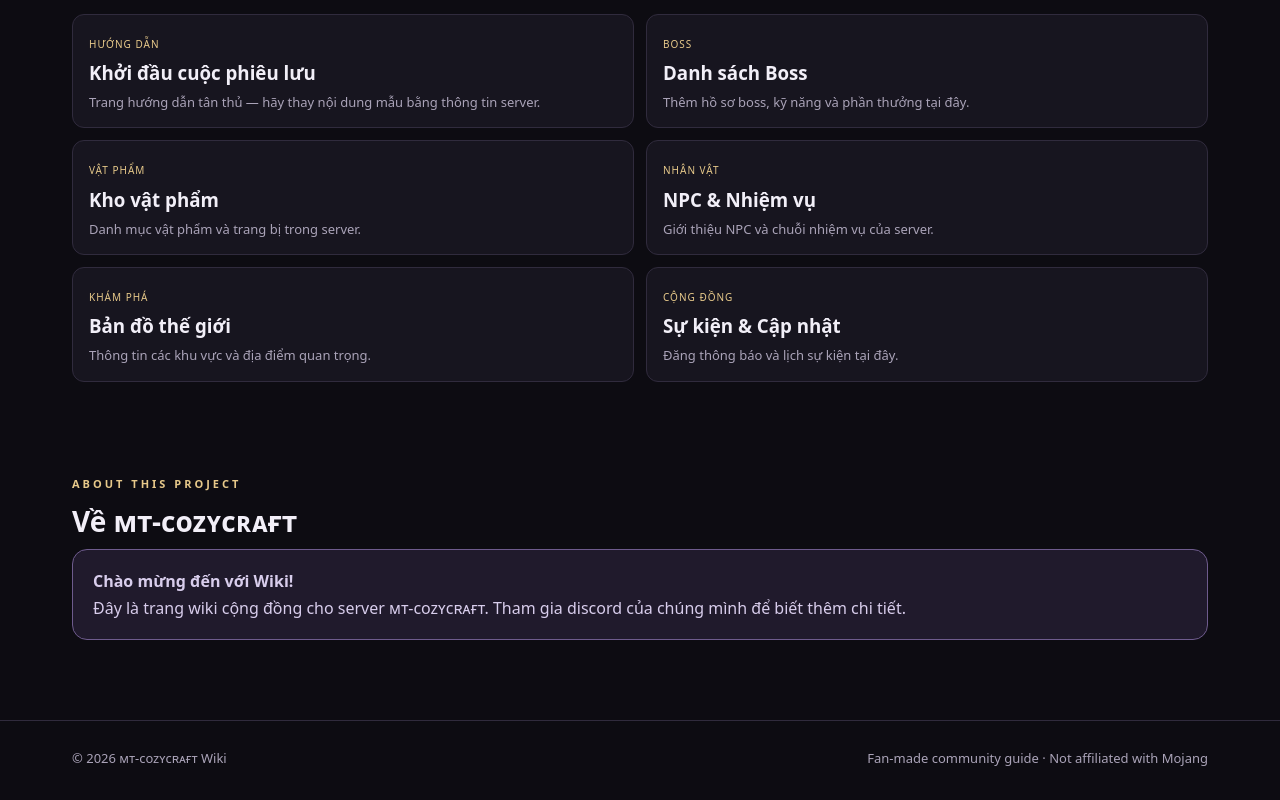
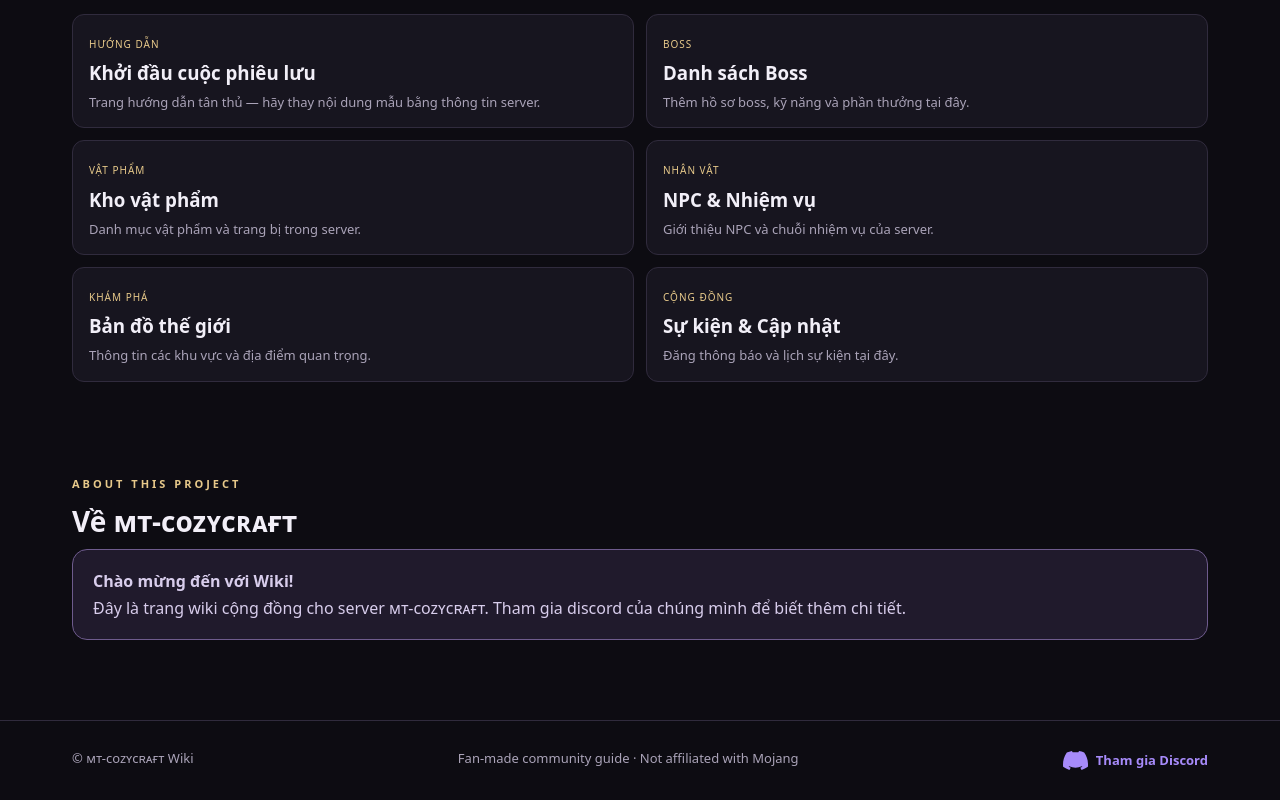
Before and after one commit to Ngkhoa01/mt-cozycraft, a plain HTML site: page index.html in a window 1280 px wide. Shown: the part 1429-2229 px from the top of the page. Drawn offline with Linux system fonts and the light colour scheme.

Commit message:
Update index.html

```diff
--- a/index.html
+++ b/index.html
@@ -54,6 +54,25 @@
     .hidden{display:none!important}
     @media(max-width:800px){.hero{grid-template-columns:1fr;padding-top:55px}.hero-card{max-width:480px;width:100%;margin:auto}.grid{grid-template-columns:repeat(2,1fr)}}
     @media(max-width:560px){.links{display:none;position:absolute;top:64px;left:0;right:0;padding:18px 22px;background:#111018;border-bottom:1px solid var(--line);flex-direction:column}.links.open{display:flex}.menu{display:block}.grid,.results{grid-template-columns:1fr}.section-head{align-items:start;flex-direction:column}.brand{font-size:13px}}
+  .discord-link {
+  display: inline-flex;
+  align-items: center;
+  gap: 8px;
+  color: #a78bfa;
+  font-weight: 700;
+  transition: .2s;
+}
+
+.discord-link:hover {
+  color: #7289da;
+  transform: translateY(-2px);
+}
+
+.discord-link svg {
+  width: 25px;
+  height: 25px;
+  fill: currentColor;
+}
   </style>
 </head>
 <body>
@@ -108,25 +127,23 @@
     <div class="notice"><strong>Chào mừng đến với Wiki!</strong><br>Đây là trang wiki cộng đồng cho server мт-cozʏcʀᴀғт. Tham gia discord của chúng mình để biết thêm chi tiết.</div>
   </section>
 </main>
-<footer><div class="wrap footer-inner"><span>© <span id="year"></span> мт-cozʏcʀᴀғт Wiki</span><span>Fan-made community guide · Not affiliated with Mojang</span></div></footer>
-<script>
-  const input = document.getElementById('searchInput');
-  const cards = [...document.querySelectorAll('.result')];
-  const noResults = document.getElementById('noResults');
-  input.addEventListener('input', () => {
-    const q = input.value.trim().toLocaleLowerCase('vi');
-    let visible = 0;
-    cards.forEach(card => {
-      const match = (card.innerText + ' ' + card.dataset.terms).toLocaleLowerCase('vi').includes(q);
-      card.classList.toggle('hidden', !match); if(match) visible++;
-    });
-    noResults.classList.toggle('hidden', visible > 0);
-  });
-  document.querySelectorAll('[data-search]').forEach(link => link.addEventListener('click', () => {
-    input.value = link.dataset.search; input.dispatchEvent(new Event('input'));
-  }));
-  document.getElementById('year').textContent = new Date().getFullYear();
-  document.getElementById('menuBtn').addEventListener('click', () => document.getElementById('navLinks').classList.toggle('open'));
+<footer>
+  <div class="wrap footer-inner">
+    <span>© <span id="year"></span> мт-cozʏcʀᴀғт Wiki</span>
+    <span>Fan-made community guide · Not affiliated with Mojang</span>
+
+    <a class="discord-link"
+       href="https://discord.gg/mU8TWzNtFv"
+       target="_blank"
+       rel="noopener noreferrer"
+       aria-label="Tham gia Discord MT-CozyCraft">
+      <svg viewBox="0 0 127.14 96.36" xmlns="http://www.w3.org/2000/svg">
+        <path d="M107.7 8.07A105.15 105.15 0 0 0 81.47 0a72.06 72.06 0 0 0-3.36 6.84 97.68 97.68 0 0 0-29.1 0A72.37 72.37 0 0 0 45.65 0a105.89 105.89 0 0 0-26.25 8.09C2.79 32.65-1.7 56.6.55 80.21a105.73 105.73 0 0 0 32.16 16.15 77.7 77.7 0 0 0 6.89-11.12 68.42 68.42 0 0 1-10.85-5.18c.91-.67 1.8-1.37 2.66-2.08a75.9 75.9 0 0 0 64.44 0c.87.71 1.76 1.41 2.66 2.08a68.68 68.68 0 0 1-10.87 5.19 77 77 0 0 0 6.89 11.11 105.25 105.25 0 0 0 32.18-16.15c2.64-27.38-4.52-51.11-18.99-72.14Z"/>
+      </svg>
+      Tham gia Discord
+    </a>
+  </div>
+</footer>
 </script>
 </body>
 </html>
```
